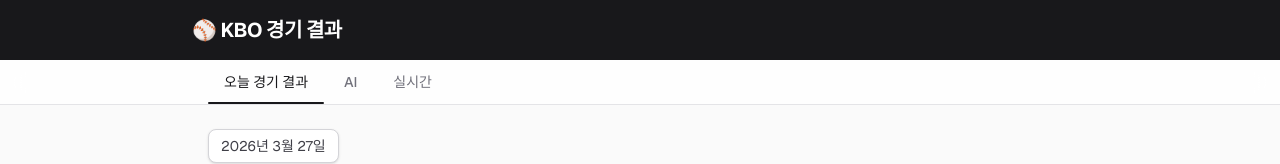
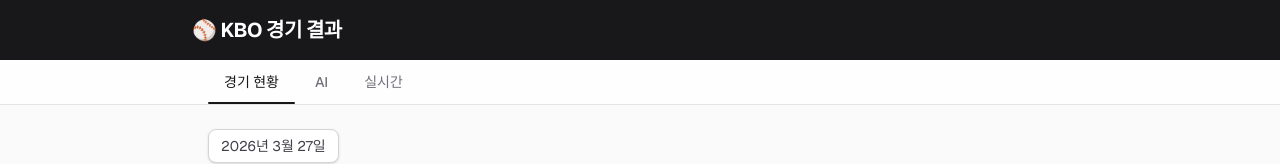
Before and after one commit to jeonghar1m/kbo-stats, a Next.js app: page / in a window 1280 px wide. Shown: the top 164 px of the page. Built offline with nearby package versions, Linux system fonts and the light colour scheme.

Commit message:
fix: 애매한 워딩 수정

```diff
--- a/components/tab-container.tsx
+++ b/components/tab-container.tsx
@@ -7,7 +7,7 @@
 import { Realtime } from "@/components/tabs/realtime";
 
 const TABS = [
-  { id: "results", label: "오늘 경기 결과" },
+  { id: "results", label: "경기 현황" },
   { id: "ai", label: "AI" },
   { id: "realtime", label: "실시간" },
 ] as const;
@@ -53,10 +53,7 @@
       {/* Tab content */}
       <div className="max-w-4xl mx-auto px-4 py-6">
         {activeTab === "results" && (
-          <TodayResults
-            initialGames={initialGames}
-            initialDate={initialDate}
-          />
+          <TodayResults initialGames={initialGames} initialDate={initialDate} />
         )}
         {activeTab === "ai" && <AiChat />}
         {activeTab === "realtime" && <Realtime />}
```
